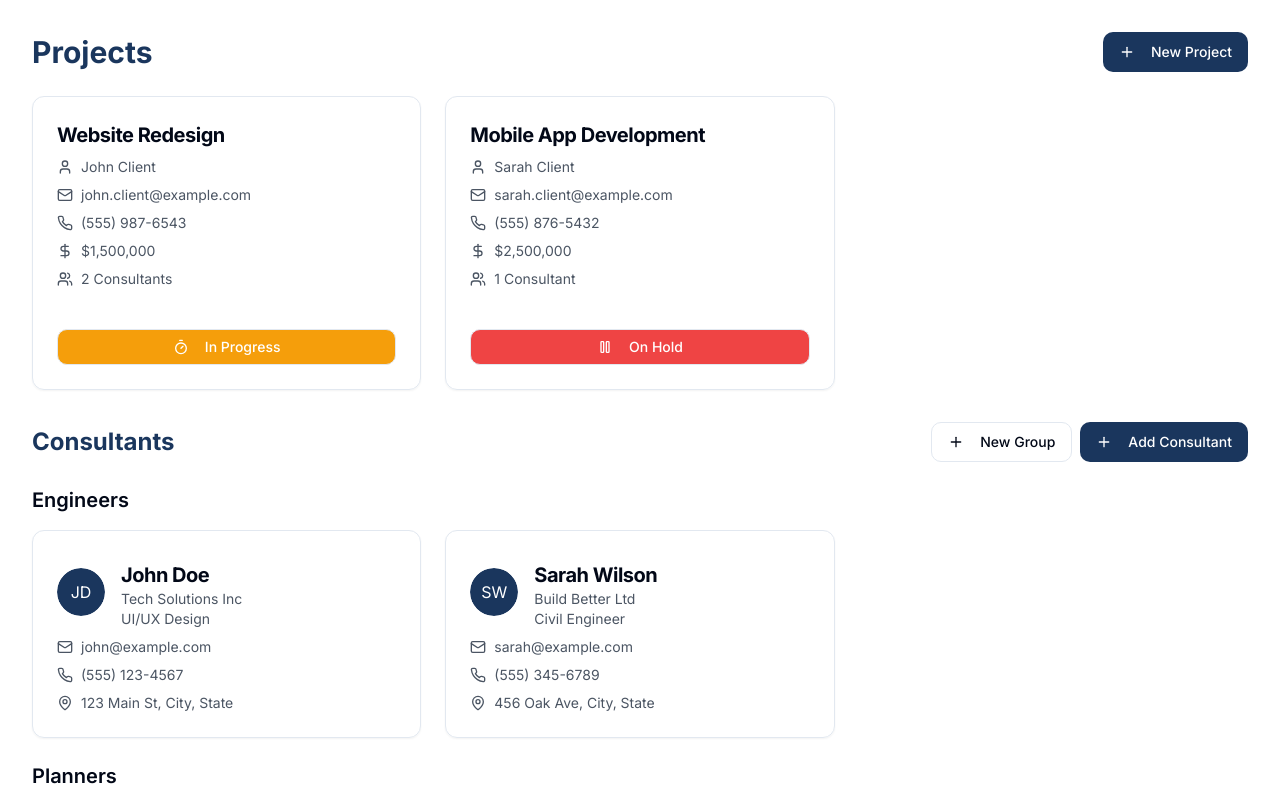
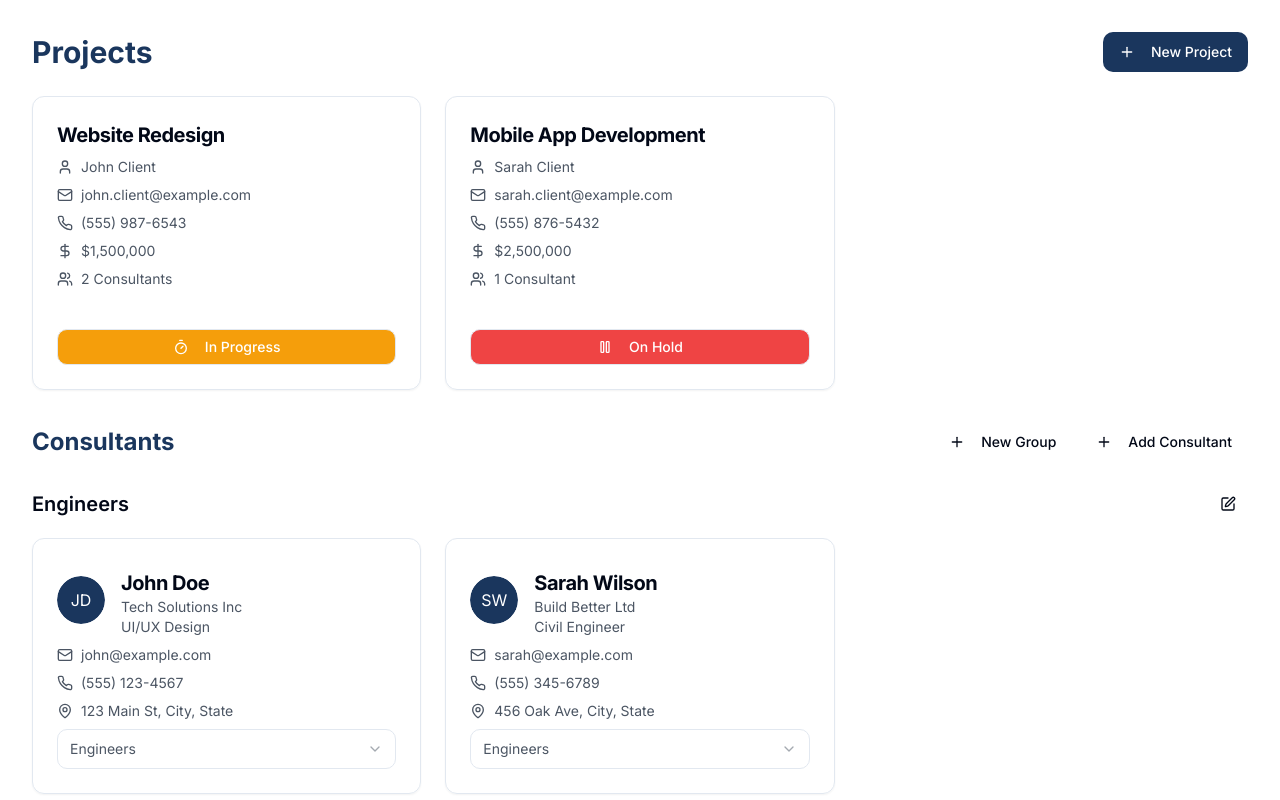
Before and after one commit to Boyang-Lin/hostudio-project-management, a React (Vite) app: page / in a window 1280 px wide. Shown: the top 800 px of the page. Built offline with nearby package versions, Linux system fonts and the light colour scheme.

Commit message:
Update consultant group selection
Changed the consultant card to include a drop-down list for selecting editable consultant groups. Added an edit button next to the new group button on the index page to allow for group modifications.
[skip gpt_engineer]

```diff
--- a/src/components/ConsultantCard.tsx
+++ b/src/components/ConsultantCard.tsx
@@ -4,6 +4,13 @@ import { Avatar, AvatarFallback } from "@/components/ui/avatar";
 import { Input } from "@/components/ui/input";
 import { Button } from "@/components/ui/button";
 import { toast } from "sonner";
+import {
+  Select,
+  SelectContent,
+  SelectItem,
+  SelectTrigger,
+  SelectValue,
+} from "@/components/ui/select";
 import {
   DropdownMenu,
   DropdownMenuContent,
@@ -24,6 +31,9 @@ interface ConsultantCardProps {
   onStatusChange?: (status: 'in-progress' | 'completed' | 'on-hold') => void;
   showQuoteInput?: boolean;
   showStatus?: boolean;
+  group?: string;
+  onGroupChange?: (newGroup: string) => void;
+  groups?: Record<string, { title: string; consultants: any[] }>;
 }
 
 export function ConsultantCard({
@@ -38,7 +48,10 @@ export function ConsultantCard({
   onQuoteChange,
   onStatusChange,
   showQuoteInput,
-  showStatus
+  showStatus,
+  group,
+  onGroupChange,
+  groups
 }: ConsultantCardProps) {
   const getStatusDetails = (status: string) => {
     switch (status) {
@@ -152,6 +165,22 @@ export function ConsultantCard({
               )}
             </div>
           )}
+          {groups && onGroupChange && (
+            <div className="flex items-center text-sm text-gray-600">
+              <Select value={group} onValueChange={onGroupChange}>
+                <SelectTrigger className="w-full">
+                  <SelectValue placeholder="Select group" />
+                </SelectTrigger>
+                <SelectContent>
+                  {Object.entries(groups).map(([key, group]) => (
+                    <SelectItem key={key} value={key}>
+                      {group.title}
+                    </SelectItem>
+                  ))}
+                </SelectContent>
+              </Select>
+            </div>
+          )}
         </div>
       </CardContent>
     </Card>
--- a/src/components/ConsultantsList.tsx
+++ b/src/components/ConsultantsList.tsx
@@ -3,7 +3,7 @@ import { ConsultantCard } from "./ConsultantCard";
 import { ConsultantEditDialog } from "./ConsultantEditDialog";
 import { DeleteConfirmDialog } from "./DeleteConfirmDialog";
 import { Button } from "./ui/button";
-import { Plus, Trash2 } from "lucide-react";
+import { Plus, Trash2, Edit } from "lucide-react";
 import { useState } from "react";
 import { toast } from "sonner";
 
@@ -26,13 +26,11 @@ export function ConsultantsList({
   const handleConsultantUpdate = (updatedConsultant: Consultant, newGroupKey: string) => {
     const newGroups = { ...consultantGroups };
 
-    // If group changed, remove from old group and add to new group
     if (editingConsultant && editingConsultant.groupKey !== newGroupKey) {
       newGroups[editingConsultant.groupKey].consultants = newGroups[editingConsultant.groupKey].consultants
         .filter(c => c.email !== editingConsultant.consultant.email);
       newGroups[newGroupKey].consultants.push(updatedConsultant);
     } else if (editingConsultant) {
-      // Just update the consultant in the current group
       newGroups[editingConsultant.groupKey].consultants = newGroups[editingConsultant.groupKey].consultants
         .map(c => c.email === editingConsultant.consultant.email ? updatedConsultant : c);
     }
@@ -52,15 +50,28 @@ export function ConsultantsList({
     }
   };
 
+  const handleGroupChange = (consultantEmail: string, currentGroup: string, newGroup: string) => {
+    const newGroups = { ...consultantGroups };
+    const consultant = newGroups[currentGroup].consultants.find(c => c.email === consultantEmail);
+
+    if (consultant) {
+      newGroups[currentGroup].consultants = newGroups[currentGroup].consultants
+        .filter(c => c.email !== consultantEmail);
+      newGroups[newGroup].consultants.push(consultant);
+      onConsultantGroupsChange(newGroups);
+      toast.success("Consultant group updated successfully");
+    }
+  };
+
   return (
     <div className="space-y-6">
       <div className="flex justify-between items-center">
         <h2 className="text-2xl font-bold text-primary">Consultants</h2>
         <div className="space-x-2">
-          <Button variant="outline" onClick={onNewGroup}>
+          <Button variant="ghost" onClick={onNewGroup}>
             <Plus className="mr-2 h-4 w-4" /> New Group
           </Button>
-          <Button onClick={onNewConsultant}>
+          <Button variant="ghost" onClick={onNewConsultant}>
             <Plus className="mr-2 h-4 w-4" /> Add Consultant
           </Button>
         </div>
@@ -68,7 +79,20 @@ export function ConsultantsList({
 
       {Object.entries(consultantGroups).map(([key, group]) => (
         <div key={key} className="mb-8">
-          <h3 className="text-xl font-semibold mb-4">{group.title}</h3>
+          <div className="flex justify-between items-center mb-4">
+            <h3 className="text-xl font-semibold">{group.title}</h3>
+            <Button variant="ghost" size="sm" onClick={() => {
+              const newTitle = prompt("Enter new group title:", group.title);
+              if (newTitle && newTitle !== group.title) {
+                const newGroups = { ...consultantGroups };
+                newGroups[key].title = newTitle;
+                onConsultantGroupsChange(newGroups);
+                toast.success("Group title updated successfully");
+              }
+            }}>
+              <Edit className="h-4 w-4" />
+            </Button>
+          </div>
           <div className="grid grid-cols-1 md:grid-cols-2 lg:grid-cols-3 gap-6">
             {group.consultants.map((consultant) => (
               <div key={consultant.email} className="relative group">
@@ -89,7 +113,12 @@ export function ConsultantsList({
                     <Trash2 className="h-4 w-4" />
                   </Button>
                 </div>
-                <ConsultantCard {...consultant} />
+                <ConsultantCard
+                  {...consultant}
+                  group={key}
+                  groups={consultantGroups}
+                  onGroupChange={(newGroup) => handleGroupChange(consultant.email, key, newGroup)}
+                />
               </div>
             ))}
           </div>
```
